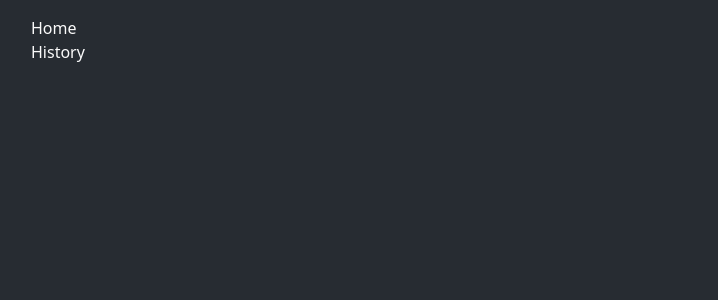
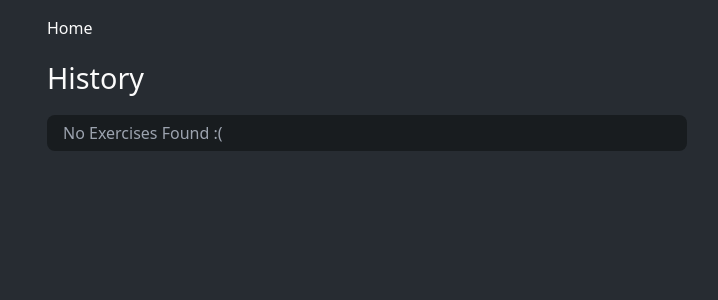
Before and after one commit to davidc4747/one-set, a React (Vite) app: page /history in a window 1280 px wide. Shown: the top 300 px of the page, without its empty margins (273-991 px from the left). Built offline with nearby package versions, Linux system fonts and the light colour scheme.

Commit message:
Pull out the History component and style the page to be inline with each other

```diff
--- a/src/index.css
+++ b/src/index.css
@@ -9,7 +9,7 @@ body {
         bg-background
         text-white
         mx-auto
-        my-lg
+        p-lg
         max-w-2xl;
 }
 
--- a/src/pages/app/app.tsx
+++ b/src/pages/app/app.tsx
@@ -2,6 +2,7 @@ import { BrowserRouter, Routes, Route, Link } from "react-router-dom";
 import { useAppModel } from "./useAppModel";
 import Exercise from "../exercise/exercise";
 import SelectExercise from "../selectExercise/selectExercise";
+import History from "../history/history";
 
 /* ===================== *\
     # App
@@ -23,10 +24,10 @@ export default function App(): React.ReactElement {
                 <Route
                     path="/history"
                     element={
-                        <main>
-                            <Link to="/">Home</Link>
-                            <div>History</div>
-                        </main>
+                        <History
+                            history={model.exerciseHistory}
+                            clearHistory={actions.clearHistory}
+                        />
                     }
                 />
             </Routes>
--- a/src/pages/exercise/exercise.tsx
+++ b/src/pages/exercise/exercise.tsx
@@ -15,7 +15,7 @@ export default function Exercise(props: PropTypes): React.ReactElement {
     const { currExercise, exerciseHistory } = model;
     return (
         <>
-            <header className="p-lg grid grid-cols-2 grid-row-2 gap-md">
+            <header className="grid grid-cols-2 grid-row-2 gap-md">
                 <div className="col-span-2 flex gap-md items-center">
                     <button
                         aria-label={`Complete ${
@@ -61,8 +61,7 @@ export default function Exercise(props: PropTypes): React.ReactElement {
                 </button>
             </header>
 
-            <div className="mx-lg">
-                <ul data-testid="exercise-history">
+            <ul data-testid="exercise-history" className="mt-lg">
                 {exerciseHistory.map((exercise, index) => (
                     <li
                         key={index}
@@ -79,7 +78,6 @@ export default function Exercise(props: PropTypes): React.ReactElement {
             <Link className="btn my-sm" to="/history">
                 See Full History
             </Link>
-            </div>
         </>
     );
 }
--- /dev/null
+++ b/src/pages/history/history.tsx
@@ -0,0 +1,51 @@
+import { Link } from "react-router-dom";
+import { Exercise } from "../../utils/exerciseService";
+
+/* ===================== *\
+    # History
+\* ===================== */
+
+interface PropTypes {
+    history: Exercise[];
+    clearHistory: () => Promise<void>;
+}
+
+export default function History(props: PropTypes): React.ReactElement {
+    const { history, clearHistory } = props;
+
+    return (
+        <main className="flex flex-col gap-lg">
+            <Link to="/">Home</Link>
+            <h1>History</h1>
+
+            <ul data-testid="full-history">
+                {history.length === 0 && (
+                    <li className="bg-primary-500 text-gray-400 px-lg py-sm cursor-default rounded-lg">
+                        No Exercises Found :(
+                    </li>
+                )}
+                {history.map((exercise, index) => (
+                    <li
+                        key={index}
+                        className="bg-primary-500 text-gray-400 px-lg py-sm  cursor-default first:rounded-t-lg last:rounded-b-lg flex justify-between hover:bg-primary-900 hover:text-white"
+                    >
+                        <button
+                            className="bg-white border-2 border-red"
+                            onClick={() =>
+                                console.log(exercise.datetime.toJSON())
+                            }
+                        ></button>
+                        <span>
+                            ({exercise.datetime.toDateString()}) {exercise.name}
+                        </span>
+                        <span>
+                            {exercise.set}x{exercise.weight}lbs
+                        </span>
+                    </li>
+                ))}
+            </ul>
+
+            {/* <button onClick={clearHistory}>Clear History</button> */}
+        </main>
+    );
+}
--- a/src/pages/selectExercise/selectExercise.tsx
+++ b/src/pages/selectExercise/selectExercise.tsx
@@ -24,17 +24,17 @@ export default function SelectExercise(props: PropTypes): React.ReactElement {
     );
 
     return (
-        <main className="flex flex-col gap-xl text-center">
+        <main className="flex flex-col gap-lg text-center2">
             <Link to="/">Cancel</Link>
-            <h2 className="font-bold">Available Exercises</h2>
+            <h1>Available Exercises</h1>
 
-            <div className="flex flex-wrap justify-center gap-lg">
+            <div className="grid grid-cols-3 gap-lg">
                 {available.map((exercise) => (
                     <Link
                         to="/"
                         key={exercise.name}
                         onClick={() => select(exercise)}
-                        className="bg-primary-500 text-gray-200 text-center shadow p-lg rounded w-[calc(33%-1rem)] hover:scale-105"
+                        className="bg-primary-500 text-gray-200 text-center shadow p-lg rounded hover:bg-primary-900 hover:text-white hover:scale-105"
                     >
                         <h5 className="text-lg">{exercise.name}</h5>
                         <h5 className="text-md mt-lg">{exercise.weight}lbs</h5>
```
Lines whose indentation alone changed are shown as unchanged.
